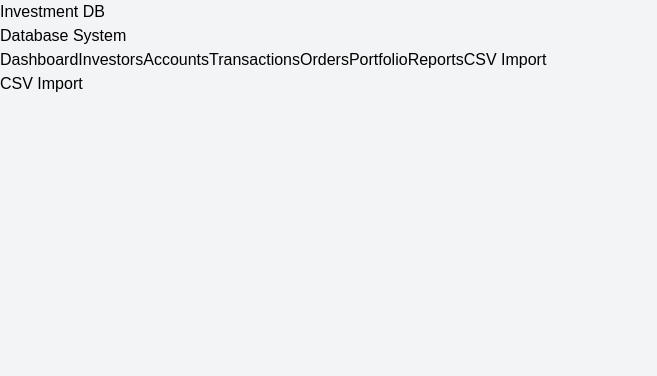
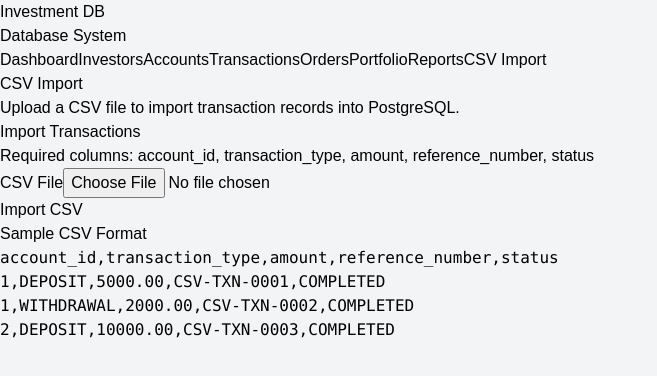
Before and after one commit to quintuckyy/Investment-Management-System, a React (Vite) app in the folder frontend/: page /import in a window 1280 px wide. Shown: the top 376 px of the page, without its empty margins (0-657 px from the left). Built offline with nearby package versions, Linux system fonts and the light colour scheme.

Commit message:
Add CSV import frontend page

```diff
--- a/frontend/src/pages/ImportTransactions.tsx
+++ b/frontend/src/pages/ImportTransactions.tsx
@@ -1,7 +1,204 @@
+import { useState } from "react";
+import apiClient from "../api/client";
+
+type ImportError = {
+  row: number;
+  reference_number: string;
+  error: string;
+};
+
+type ImportResult = {
+  message: string;
+  total_rows: number;
+  imported_rows: number;
+  failed_rows: number;
+  errors: ImportError[];
+};
+
 function ImportTransactions() {
+  const [file, setFile] = useState<File | null>(null);
+  const [result, setResult] = useState<ImportResult | null>(null);
+  const [loading, setLoading] = useState(false);
+  const [message, setMessage] = useState("");
+
+  async function handleSubmit(event: React.FormEvent) {
+    event.preventDefault();
+
+    if (!file) {
+      setMessage("Please select a CSV file.");
+      return;
+    }
+
+    setLoading(true);
+    setMessage("");
+    setResult(null);
+
+    const formData = new FormData();
+    formData.append("file", file);
+
+    try {
+      const response = await apiClient.post(
+        "/etl/import-transactions/",
+        formData,
+        {
+          headers: {
+            "Content-Type": "multipart/form-data",
+          },
+        }
+      );
+
+      setResult(response.data);
+      setMessage("CSV import completed.");
+    } catch (error: any) {
+      const errorMessage =
+        error.response?.data?.error ||
+        error.response?.data?.detail ||
+        "Failed to import CSV file.";
+
+      setMessage(errorMessage);
+    } finally {
+      setLoading(false);
+    }
+  }
+
   return (
     <div>
-      <h2 className="text-3xl font-bold text-gray-900">CSV Import</h2>
+      <div>
+        <h2 className="text-3xl font-bold text-gray-900">CSV Import</h2>
+        <p className="mt-2 text-gray-600">
+          Upload a CSV file to import transaction records into PostgreSQL.
+        </p>
+      </div>
+
+      <form
+        onSubmit={handleSubmit}
+        className="mt-8 rounded-lg border border-gray-200 bg-white p-6 shadow-sm"
+      >
+        <h3 className="text-lg font-semibold text-gray-900">
+          Import Transactions
+        </h3>
+
+        <p className="mt-2 text-sm text-gray-600">
+          Required columns: account_id, transaction_type, amount,
+          reference_number, status
+        </p>
+
+        {message && (
+          <div className="mt-4 rounded bg-blue-50 p-3 text-sm text-blue-700">
+            {message}
+          </div>
+        )}
+
+        <div className="mt-6">
+          <label className="block text-sm font-medium text-gray-700">
+            CSV File
+          </label>
+
+          <input
+            type="file"
+            accept=".csv"
+            className="mt-2 block w-full rounded border border-gray-300 px-3 py-2 text-sm"
+            onChange={(event) => {
+              const selectedFile = event.target.files?.[0] || null;
+              setFile(selectedFile);
+            }}
+          />
+        </div>
+
+        <button
+          type="submit"
+          disabled={loading}
+          className="mt-6 rounded bg-slate-900 px-4 py-2 text-sm font-medium text-white hover:bg-slate-800 disabled:cursor-not-allowed disabled:bg-gray-400"
+        >
+          {loading ? "Importing..." : "Import CSV"}
+        </button>
+      </form>
+
+      {result && (
+        <div className="mt-8 rounded-lg border border-gray-200 bg-white p-6 shadow-sm">
+          <h3 className="text-lg font-semibold text-gray-900">
+            Import Summary
+          </h3>
+
+          <div className="mt-6 grid grid-cols-1 gap-4 md:grid-cols-3">
+            <div className="rounded bg-gray-50 p-4">
+              <p className="text-sm text-gray-500">Total Rows</p>
+              <p className="mt-1 text-2xl font-bold text-gray-900">
+                {result.total_rows}
+              </p>
+            </div>
+
+            <div className="rounded bg-green-50 p-4">
+              <p className="text-sm text-green-700">Imported Rows</p>
+              <p className="mt-1 text-2xl font-bold text-green-800">
+                {result.imported_rows}
+              </p>
+            </div>
+
+            <div className="rounded bg-red-50 p-4">
+              <p className="text-sm text-red-700">Failed Rows</p>
+              <p className="mt-1 text-2xl font-bold text-red-800">
+                {result.failed_rows}
+              </p>
+            </div>
+          </div>
+
+          {result.errors.length > 0 && (
+            <div className="mt-8">
+              <h4 className="text-md font-semibold text-gray-900">
+                Row Errors
+              </h4>
+
+              <div className="mt-4 overflow-hidden rounded-lg border border-gray-200">
+                <table className="min-w-full divide-y divide-gray-200">
+                  <thead className="bg-gray-50">
+                    <tr>
+                      <th className="px-6 py-3 text-left text-sm font-semibold text-gray-700">
+                        Row
+                      </th>
+                      <th className="px-6 py-3 text-left text-sm font-semibold text-gray-700">
+                        Reference No.
+                      </th>
+                      <th className="px-6 py-3 text-left text-sm font-semibold text-gray-700">
+                        Error
+                      </th>
+                    </tr>
+                  </thead>
+
+                  <tbody className="divide-y divide-gray-200">
+                    {result.errors.map((error, index) => (
+                      <tr key={`${error.row}-${index}`}>
+                        <td className="px-6 py-4 text-sm text-gray-700">
+                          {error.row}
+                        </td>
+                        <td className="px-6 py-4 text-sm font-medium text-gray-900">
+                          {error.reference_number || "-"}
+                        </td>
+                        <td className="px-6 py-4 text-sm text-red-700">
+                          {error.error}
+                        </td>
+                      </tr>
+                    ))}
+                  </tbody>
+                </table>
+              </div>
+            </div>
+          )}
+        </div>
+      )}
+
+      <div className="mt-8 rounded-lg border border-gray-200 bg-white p-6 shadow-sm">
+        <h3 className="text-lg font-semibold text-gray-900">
+          Sample CSV Format
+        </h3>
+
+        <pre className="mt-4 overflow-x-auto rounded bg-gray-900 p-4 text-sm text-gray-100">
+{`account_id,transaction_type,amount,reference_number,status
+1,DEPOSIT,5000.00,CSV-TXN-0001,COMPLETED
+1,WITHDRAWAL,2000.00,CSV-TXN-0002,COMPLETED
+2,DEPOSIT,10000.00,CSV-TXN-0003,COMPLETED`}
+        </pre>
+      </div>
     </div>
   );
 }
```
Also changed, not shown: 1 other file (tests, documents, lock files or other folders).
